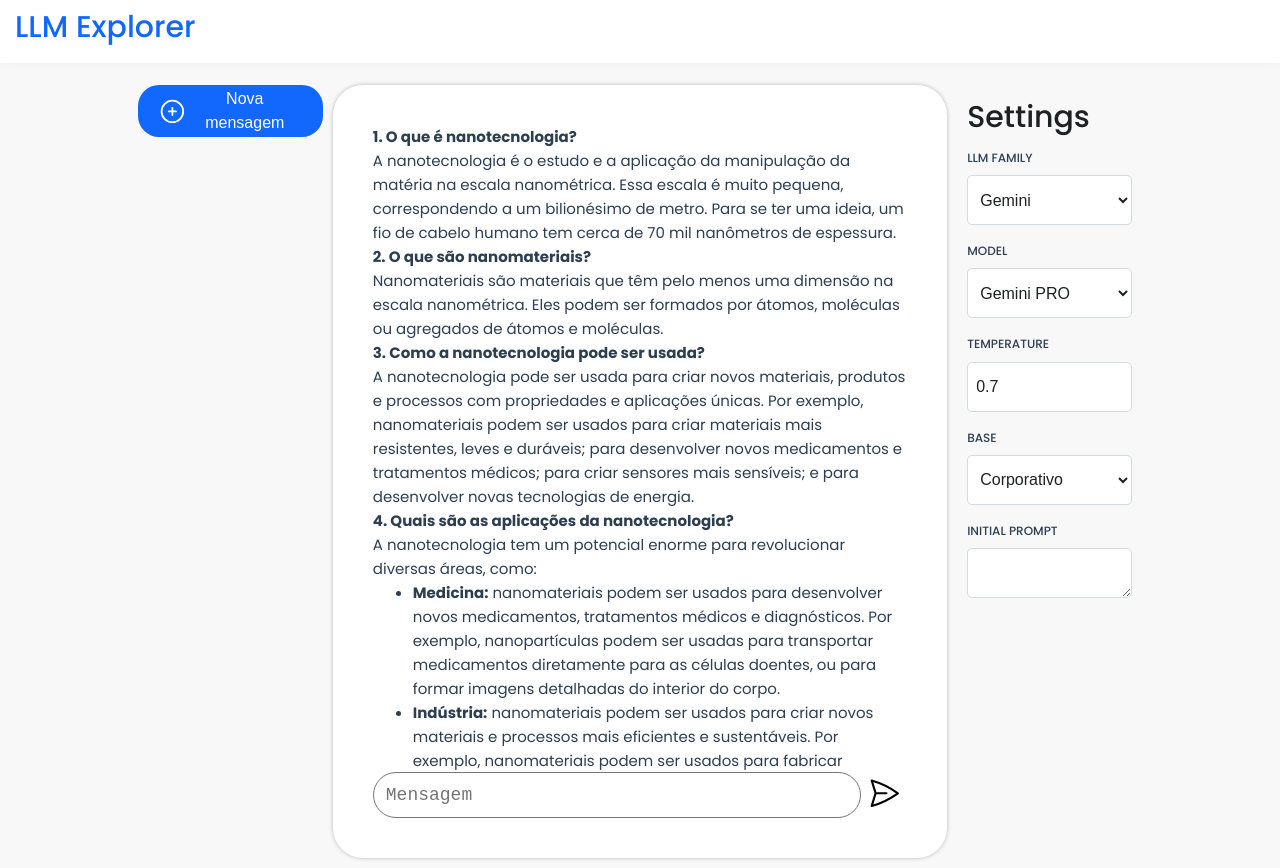
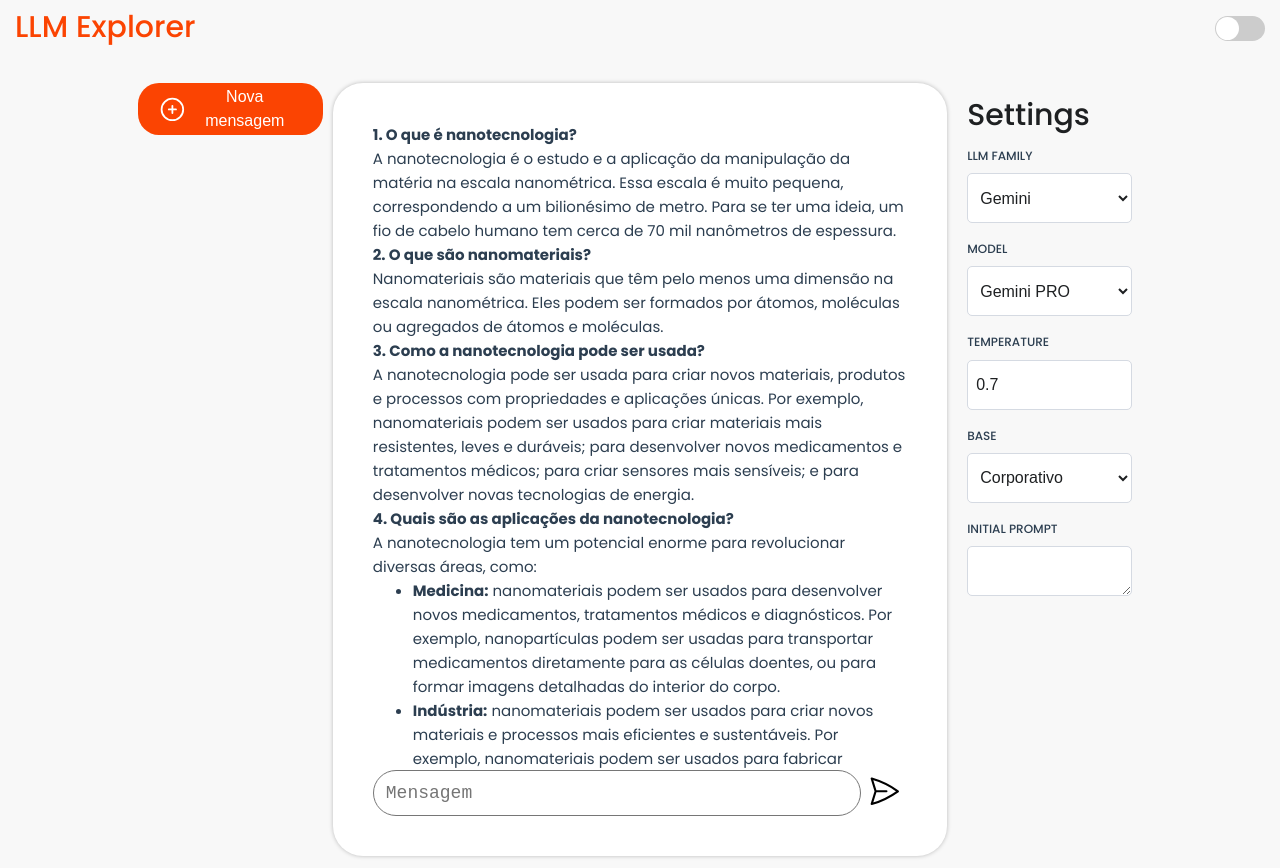
Before and after one commit to anndreyy/llm-explorer-vue, a Vue app: page / in a window 1280 px wide. Built offline with nearby package versions, Linux system fonts and the light colour scheme.

Commit message:
feat: include dark button

```diff
--- a/src/App.vue
+++ b/src/App.vue
@@ -1,14 +1,19 @@
 <script setup>
 import { RouterLink, RouterView } from 'vue-router'
-
+import ButtonDarkMode from './components/Commons/ButtonDarkMode.vue'
 </script>
 
 <template>
   <!-- Cabeçalho -->
   <header class="chat-header">
-    <h1>LLM Explorer</h1>
+    <div>
+      <h1>LLM Explorer</h1>
+    </div>
+    <div>
+      <ButtonDarkMode />
+    </div>
   </header>
-  <div class="conteiner">
+  <div class="container">
     <RouterView />
   </div>
 </template>
--- a/src/assets/base.css
+++ b/src/assets/base.css
@@ -135,5 +135,5 @@ textarea {
 }
 
 :focus-visible {
-  outline: #1267fc auto 1px;
+  outline: #fb4402 auto 1px;
 }
--- a/src/assets/main.scss
+++ b/src/assets/main.scss
@@ -8,8 +8,8 @@ button.default {
   align-items: center;
   border-radius: 21px;
   padding: 2px 20px;
-  background-color: #1267fc;
-  border-color: #1267fc;
+  background-color: #fb4402;
+  border-color: #fb4402;
   color: white;
 
   svg {
@@ -17,16 +17,17 @@ button.default {
   }
 }
 
-div.conteiner {
+div.container {
   display: flex;
   flex-direction: row;
   justify-content: center;
   height: 100vh;
-  position: absolute;
+  /* position: absolute; */
   top: 0;
   z-index: 0;
-  padding-top: 85px;
+  /* padding-top: 85px; */
   width: 100vw;
+  height: calc(100vh - 85px);
 }
 
 .chat-container {
@@ -41,13 +42,18 @@ div.conteiner {
   grid-area: header;
   /* Estilos para o cabeçalho */
   padding: 5px 15px;
-  background-color: #fff;
-  box-shadow: 0 1px 10px rgba(151,164,175,.1);
-  margin-bottom: 30px;
+  // background-color: #fff;
+  // box-shadow: 0 1px 10px rgba(151,164,175,.1);
+  margin-bottom: 20px;
   z-index: 1;
+  display: flex;
+  flex-direction: row;
+  flex-wrap: nowrap;
+  justify-content: space-between;
+  align-items: center;
 
   h1{
-    color: #1267fc;
+    color: #fb4402;
     font-weight: 500;
   }
 }
--- /dev/null
+++ b/src/components/Commons/ButtonDarkMode.vue
@@ -0,0 +1,63 @@
+<template>
+    <div class="toggle-switch">
+        <input type="checkbox" id="dark-mode-toggle" @change="toggleDarkMode" :checked="darkMode">
+        <label for="dark-mode-toggle">
+            <span class="toggle-track"></span>
+            <span class="toggle-thumb"></span>
+        </label>
+    </div>
+</template>
+
+<script>
+export default {
+    data() {
+        return {
+            darkMode: false
+        };
+    },
+    methods: {
+        toggleDarkMode() {
+            this.darkMode = !this.darkMode;
+            // Adicione aqui a lógica para alternar o modo escuro no aplicativo
+        }
+    }
+};
+</script>
+
+<style scoped>
+.toggle-switch {
+    display: inline-block;
+    position: relative;
+}
+
+.toggle-track {
+    background-color: #ccc;
+    border-radius: 15px;
+    width: 50px;
+    height: 25px;
+    display: block;
+}
+
+.toggle-thumb {
+    background-color: #fff;
+    border-radius: 50%;
+    width: 23px;
+    height: 23px;
+    position: absolute;
+    top: 1px;
+    left: 1px;
+    transition: all 0.3s ease;
+}
+
+input[type="checkbox"] {
+    display: none;
+}
+
+input[type="checkbox"]:checked + label .toggle-thumb {
+    transform: translateX(25px);
+}
+
+input[type="checkbox"]:checked + label .toggle-track {
+    background-color: #666;
+}
+</style>
```
